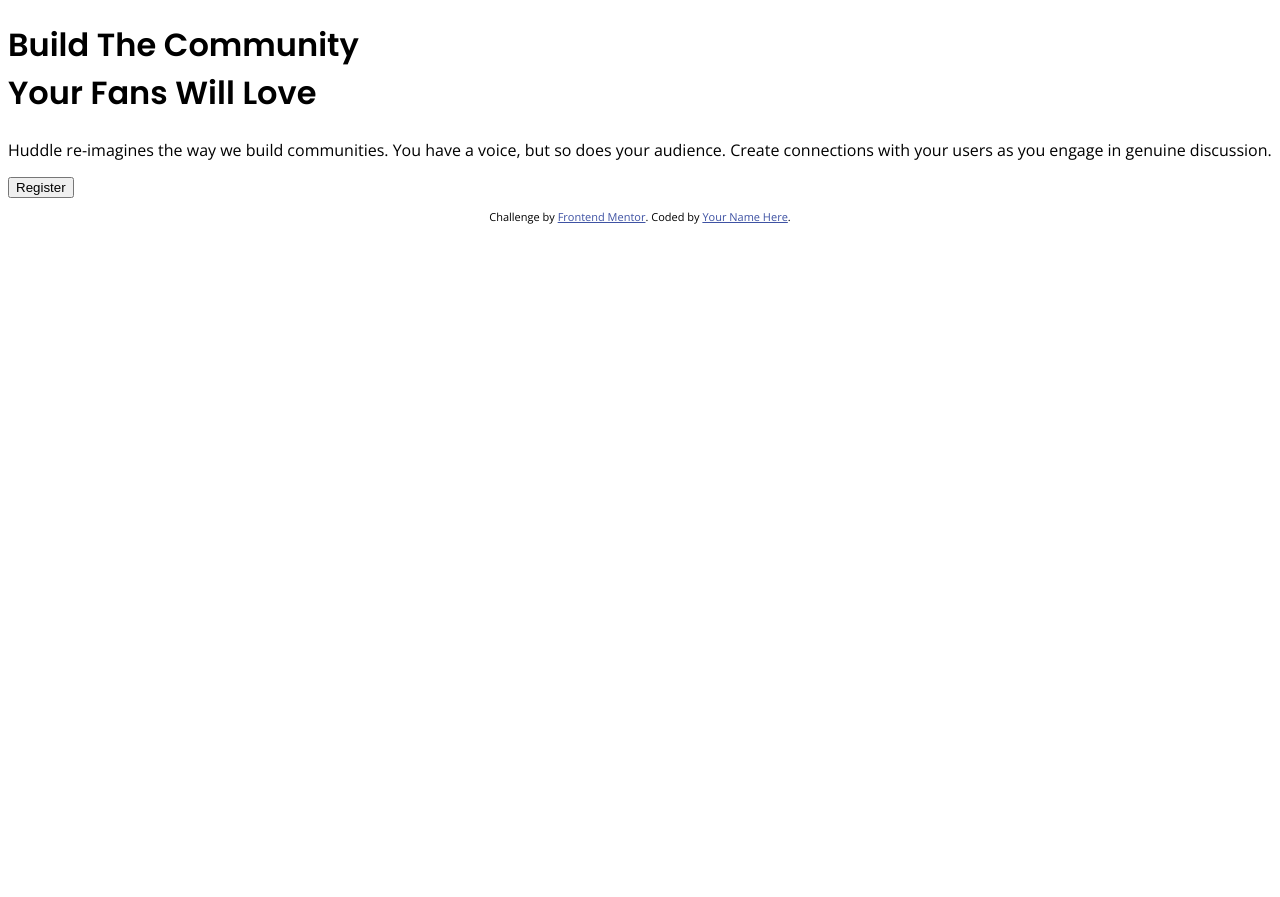
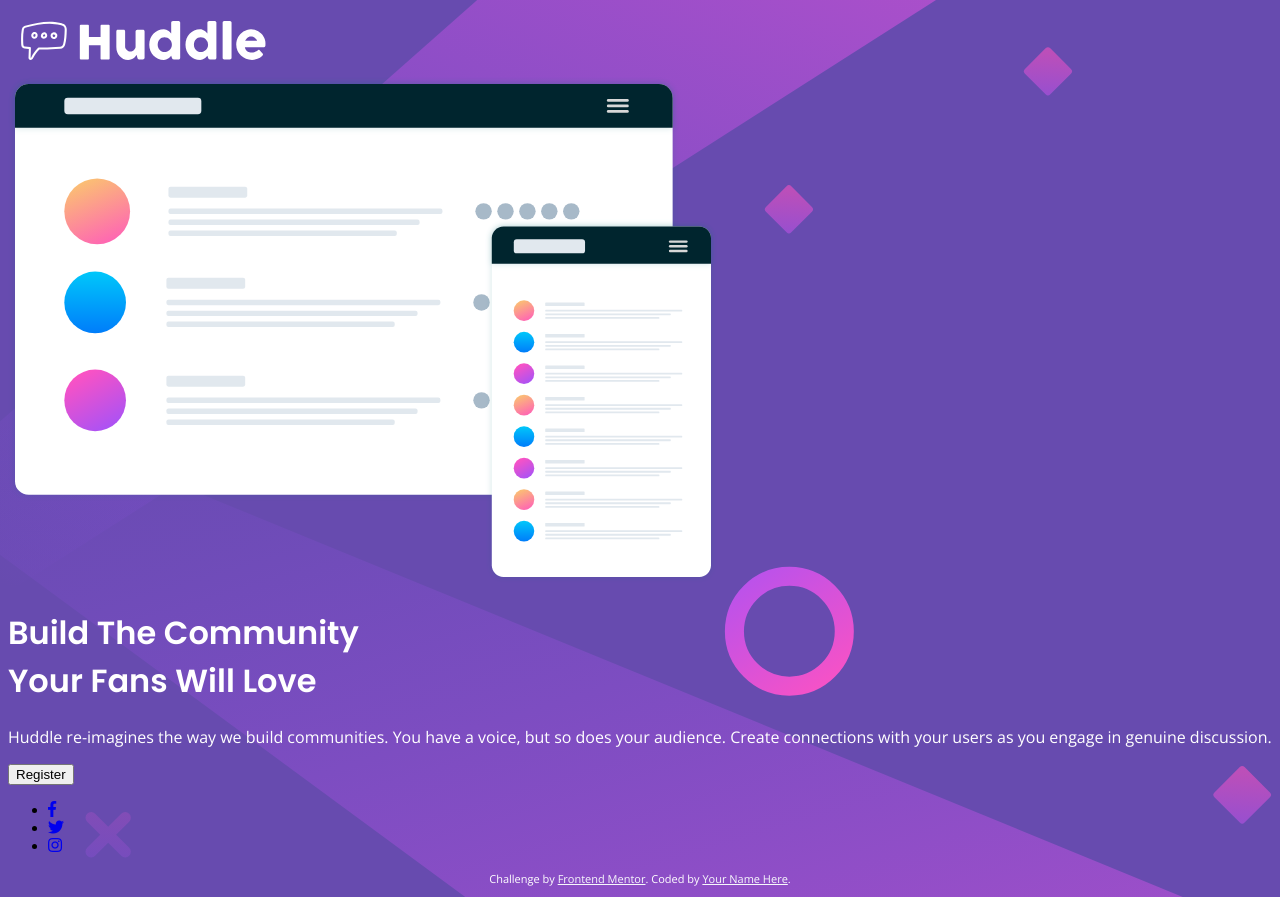
Before and after one commit to SiobhanWhyte/huddle-landing-page-with-single-introductory-section-master, a plain HTML site: page index.html in a window 1280 px wide. Before the commit the page ends 800 px from the top, so only its background shows below. Drawn offline with nearby package versions, Linux system fonts and the light colour scheme.

Commit message:
html layout and images

```diff
--- a/index.html
+++ b/index.html
@@ -6,10 +6,20 @@
 
   <link rel="icon" type="image/png" sizes="32x32" href="./images/favicon-32x32.png">
   <link rel="stylesheet" href="style.css">
+  <link rel="stylesheet" href="https://use.fontawesome.com/releases/v5.5.0/css/all.css">
   <title>Frontend Mentor | Huddle landing page with single introductory section </title>
 </head>
 <body>
+  <header>
+    <div class="logo">
+      <img src="images/logo.svg" alt="logo">
+    </div>
+  </header>
 
+  <div class="container company_illustration">
+    <img src="images/illustration-mockups.svg" alt="illustration ">
+    </div>
+<div class="text_section">
   <h1>Build The Community </br> Your Fans Will Love</h1>
 
   <p>Huddle re-imagines the way we build communities. You have a voice, but so does your audience.
@@ -17,11 +27,20 @@
 
   <button>Register</button>
 
+  <div class="social-media">
+    <ul class="social-icons">
+      <li><a href="#"><i class="fab fa-facebook-f"></i></a></li>
+      <li><a href="#"><i class="fab fa-twitter"></i></a></li>
+      <li><a href="#"><i class="fab fa-instagram"></i></a></li>
+    </ul>
+  </div>
+
   <footer>
     <p class="attribution">
       Challenge by <a href="https://www.frontendmentor.io?ref=challenge" target="_blank">Frontend Mentor</a>.
       Coded by <a href="#">Your Name Here</a>.
     </p>
   </footer>
+</div>
 </body>
 </html>
--- a/style.css
+++ b/style.css
@@ -1,15 +1,22 @@
 @import url('https://fonts.googleapis.com/css2?family=Open+Sans&display=swap');
 @import url('https://fonts.googleapis.com/css2?family=Poppins:wght@400;600&display=swap');
 
+body {
+    background-image: url("images/bg-desktop.svg");
+    background-size: cover;
+    background-color: hsl(257, 40%, 49%);
 
+}
 
 h1 {
     font-family: 'Poppins', sans-serif;
+    color: white;
 }
 
 p {
     font-family: 'Open Sans', sans-serif;
+    color: white;
 }
 
 .attribution { font-size: 11px; text-align: center; }
-.attribution a { color: hsl(228, 45%, 44%); }
+.attribution a { color: hsl(230, 50%, 98%); }
```
